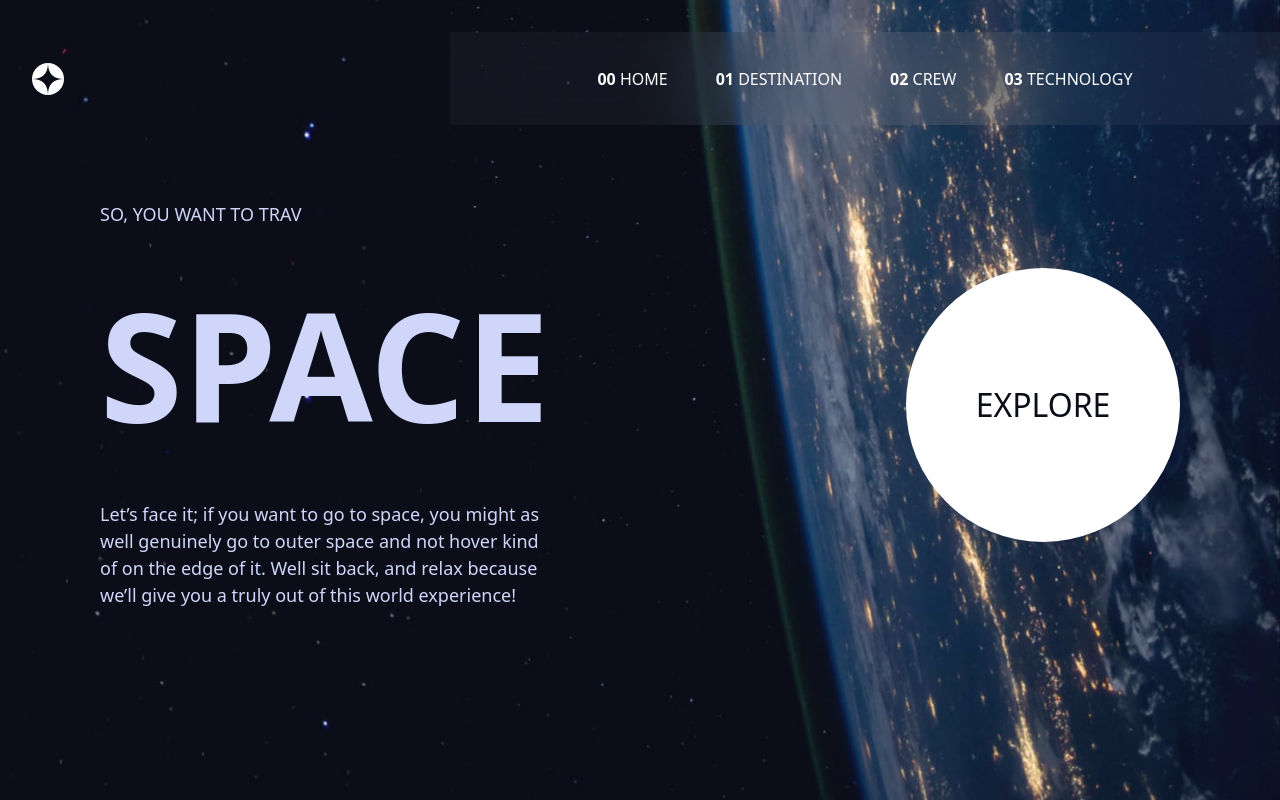
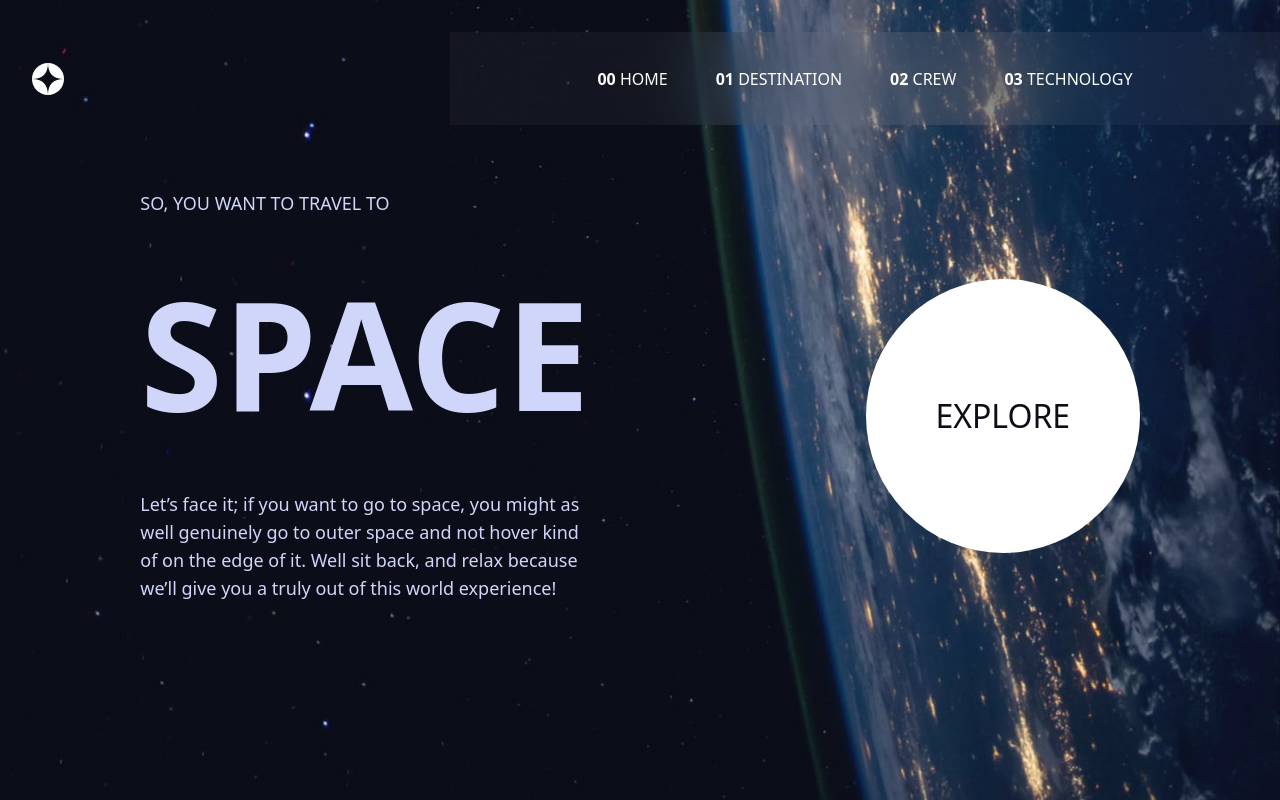
Before and after one commit to ZaxarShashkov/space-app, a Next.js app: page / in a window 1280 px wide. Built offline with nearby package versions, Linux system fonts and the light colour scheme.

Commit message:
upd some styles

```diff
--- a/app/globals.css
+++ b/app/globals.css
@@ -7,3 +7,15 @@
   padding: 0;
   box-sizing: border-box;
 }
+
+.flex-around {
+  @apply flex justify-around items-center lg:mt-16 lg:flex-row md:flex-col lg:text-left md:text-center md:mt-10;
+}
+
+.flex-center {
+  @apply flex items-center justify-center
+}
+
+.text-large-bold {
+  @apply text-[150px] font-bold leading-normal
+}
--- a/app/page.tsx
+++ b/app/page.tsx
@@ -3,20 +3,20 @@ import Header from '@/components/Header';
 export default function Home() {
 	return (
 		<>
-			<Header />
-			<div className='bg-main bg-no-repeat bg-cover h-screen absolute top-0 bottom-0 left-0 right-0'>
-				<div className='mx-[100px] mt-[200px] flex items-center justify-between'>
+			<div className='bg-cover h-screen  lg:bg-main md:bg-mainTablet sm:bg-mainMobile overflow-hidden'>
+				<Header />
+				<div className='flex-around'>
 					<div className='text-main-text max-w-[445px] flex flex-col gap-[24px]'>
-						<p className='text-lg'>SO, YOU WANT TO TRAV</p>
-						<p className='text-[150px] font-bold'>SPACE</p>
-						<p className='text-[18px]'>
+						<p className='text-lg'>SO, YOU WANT TO TRAVEL TO</p>
+						<p className='text-large-bold'>SPACE</p>
+						<p className='text-lg'>
 							Let’s face it; if you want to go to space, you might as well genuinely
 							go to outer space and not hover kind of on the edge of it. Well sit
 							back, and relax because we’ll give you a truly out of this world
 							experience!
 						</p>
 					</div>
-					<div className='w-[274px] h-[274px] bg-white  rounded-[100%] flex items-center justify-center'>
+					<div className='w-[274px] h-[274px] bg-white  rounded-[100%] flex-center mt-10'>
 						<span className='block text-[32px] text-primary-black'>EXPLORE</span>
 					</div>
 				</div>
--- a/components/Header.tsx
+++ b/components/Header.tsx
@@ -6,7 +6,7 @@ type Props = {};
 
 const Header = (props: Props) => {
 	return (
-		<header className='relative flex justify-between items-center pt-8 z-10 '>
+		<header className='relative flex justify-between items-center lg:pt-8'>
 			<div className='ml-8'>
 				<Image
 					src='/logo.svg'
@@ -16,8 +16,8 @@ const Header = (props: Props) => {
 					className='object-contain'
 				/>
 			</div>
-			<nav className='flex justify-center items-center min-w-[830px] h-[93px] bg-header-bg backdrop-blur-[42px] '>
-				<ul className='flex justify-center gap-12 text-base text-white'>
+			<nav className='flex justify-center items-center lg:min-w-[830px] md:min-w-[550px] h-[93px] bg-header-bg backdrop-blur-[42px] '>
+				<ul className='flex justify-center lg:gap-12 md:gap-8 text-base text-white'>
 					<Link href='/'>
 						<li>
 							<span className='font-bold'>00</span> HOME
--- a/tailwind.config.ts
+++ b/tailwind.config.ts
@@ -27,6 +27,8 @@ module.exports = {
 			backgroundImage: {
 				pattern: "url('/pattern.png')",
 				main: "url('/background-home-desktop.jpg')",
+				mainTablet: "url('/background-home-tablet.jpg')",
+				mainMobile: "url('/background-home-mobile.jpg')",
 				destination: "url('/background-destination-desktop.jpg')",
 				crew: "url('/background-crew-desktop.jpg')",
 				technology: "url('/background-technology-desktop.jpg')",
```
Also changed, not shown: public/background-home-mobile.jpg (renamed from public/assets/home/background-home-mobile.jpg), public/background-home-tablet.jpg (renamed from public/assets/home/background-home-tablet.jpg).
